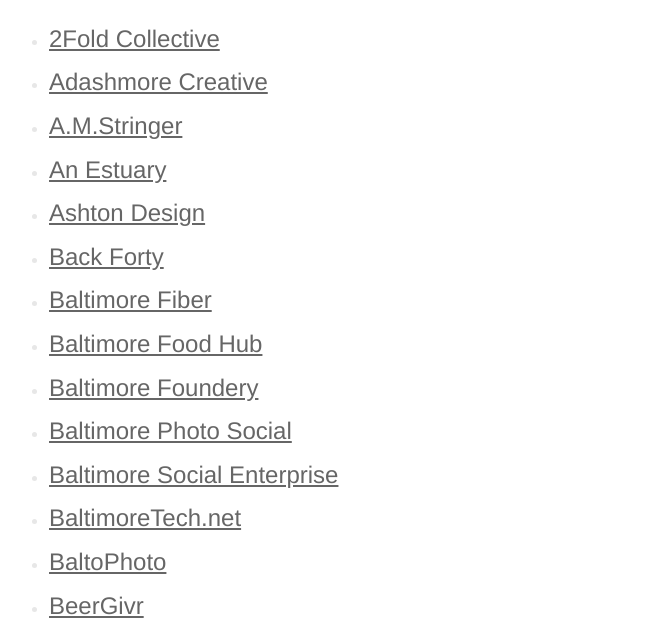
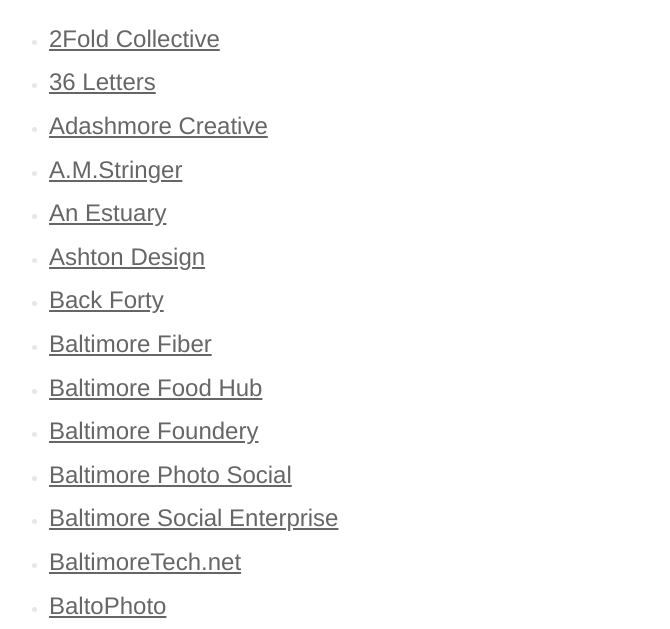
Before and after one commit to Figure53/madewithlove, a plain HTML site: page index.html in a window 1280 px wide. Shown: the part 162-791 px from the top of the page, without its empty margins (286-956 px from the left). Drawn offline with Linux system fonts and the light colour scheme.

Commit message:
Update index.html

```diff
--- a/index.html
+++ b/index.html
@@ -22,6 +22,7 @@
     <div role="main">
       <ul>
         <li><a href="http://2foldco.com">2Fold Collective</a></li>
+        <li><a href="http://www.36letters.com/site/about">36 Letters</a></li>
         <li><a href="http://adashmorecreative.com">Adashmore Creative</a></li>
         <li><a href="http://amstringer.com">A.M.Stringer</a></li>
         <li><a href="http://anestuary.com/">An Estuary</a></li>
```
